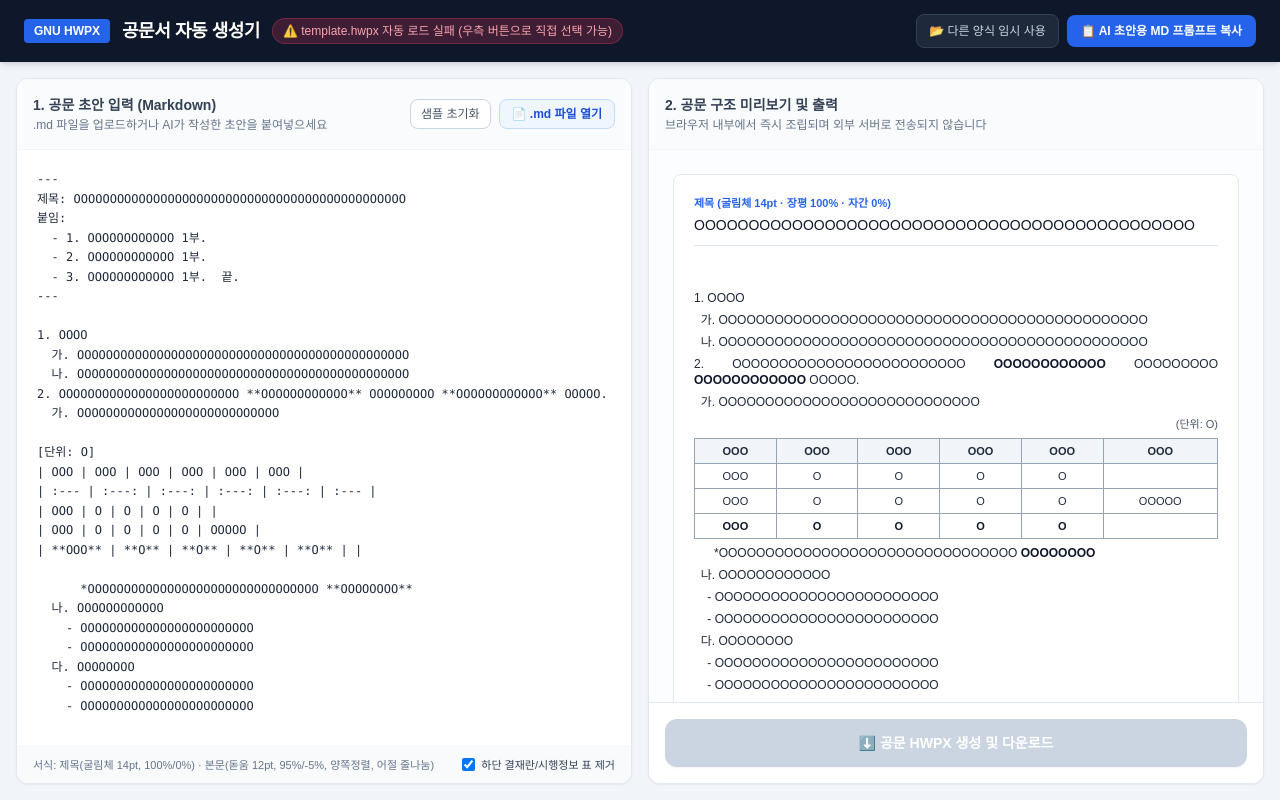
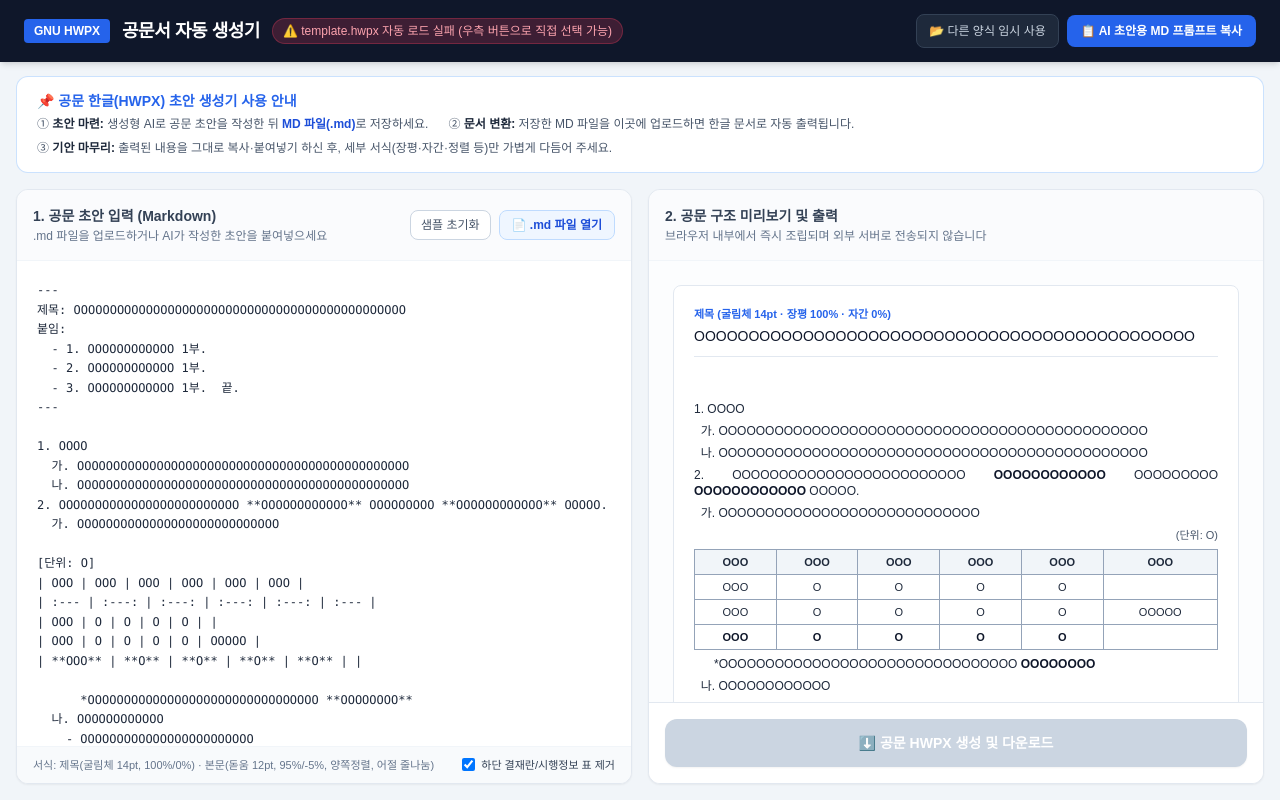
Before and after one commit to ssh5181/gnu-draft-generator, a plain HTML site: page index.html in a window 1280 px wide. Drawn offline with nearby package versions, Linux system fonts and the light colour scheme; no server answers; a web font is replaced by a local one.

Commit message:
Update index.html

```diff
--- a/index.html
+++ b/index.html
@@ -34,6 +34,22 @@
       </button>
     </div>
   </header>
+
+  <!-- 사용 안내 카드 -->
+  <section class="px-4 pt-3.5 shrink-0">
+    <div class="bg-white border border-blue-200/80 rounded-xl px-5 py-3.5 shadow-2xs flex flex-col md:flex-row md:items-center justify-between gap-3">
+      <div class="space-y-1">
+        <div class="flex items-center gap-2">
+          <span class="text-blue-600 font-bold text-sm">📌 공문 한글(HWPX) 초안 생성기 사용 안내</span>
+        </div>
+        <div class="text-xs text-slate-600 leading-relaxed flex flex-col sm:flex-row sm:flex-wrap gap-x-5 gap-y-1">
+          <span>① <strong class="text-slate-800">초안 마련:</strong> 생성형 AI로 공문 초안을 작성한 뒤 <strong class="text-blue-700">MD 파일(.md)</strong>로 저장하세요.</span>
+          <span>② <strong class="text-slate-800">문서 변환:</strong> 저장한 MD 파일을 이곳에 업로드하면 한글 문서로 자동 출력됩니다.</span>
+          <span>③ <strong class="text-slate-800">기안 마무리:</strong> 출력된 내용을 그대로 복사·붙여넣기 하신 후, 세부 서식(장평·자간·정렬 등)만 가볍게 다듬어 주세요.</span>
+        </div>
+      </div>
+    </div>
+  </section>
 
   <!-- 메인 2단 워크스페이스 -->
   <main class="flex-1 grid grid-cols-1 lg:grid-cols-12 gap-4 p-4 overflow-hidden">
@@ -212,7 +228,6 @@
         const trimLine = rawLines[idx].trim();
         if (!trimLine) continue;
 
-        // "1." 항목이 나오기 전 영역에서 제목 추출
         const titleLineMatch = trimLine.match(/^(?:[*#\-•]\s*)?\*{0,2}제목\*{0,2}\s*:\s*(.+)$/);
         if (titleLineMatch) {
           if (titleParts.length === 0) {
@@ -221,14 +236,12 @@
           continue;
         }
 
-        // 본문 시작점: "1." (또는 "**1.**")로 시작하는 첫 번째 줄 탐색
         if (/^\*{0,2}1\./.test(trimLine)) {
           firstItemIdx = idx;
           break;
         }
       }
 
-      // "1."이 있으면 그 이전(기관명, (경유) 등)은 모두 제외하고 "1."부터 슬라이싱
       const activeLines = firstItemIdx >= 0 ? rawLines.slice(firstItemIdx) : rawLines;
 
       // 3) 본문 하단에 '붙임'으로 시작하는 줄이 있으면 attachments 배열로 분리
@@ -799,7 +812,6 @@
           if (parsed.attachments.length === 0) {
             secRoot.removeChild(attachPara);
           } else {
-            // attachPara 바로 앞에 빈 줄(여백 문단)이 있는지 확인하고 없으면 1줄 삽입
             const prevEl = attachPara.previousElementSibling;
             const hasEmptyLineBefore = prevEl && prevEl.nodeName === 'hp:p' && prevEl.textContent.trim() === '' && prevEl.getElementsByTagName('hp:tbl').length === 0;
             if (!hasEmptyLineBefore) {
```
